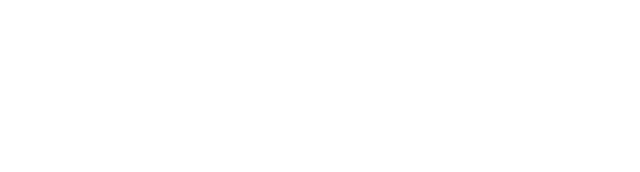
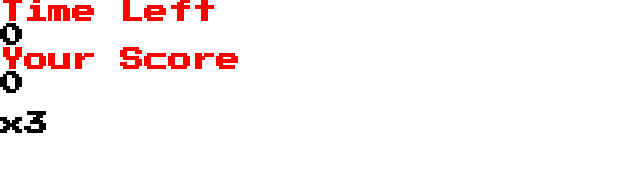
Before and after one commit to LuanyBraga/Game01, a plain HTML site: page Detona Ralph/index.html in a window 1280 px wide. Shown: the whole page, without its empty margins (0-640 px from the left). Drawn offline with Linux system fonts and the light colour scheme.

Commit message:
Update index.html

```diff
--- a/Detona Ralph/index.html
+++ b/Detona Ralph/index.html
@@ -18,6 +18,26 @@
 </head>
 <body>
 
+    <div class="container">
+        <div class="menu">
+            <div class="menu-time">
+             <h2 style="color: red;">Time Left</h2>
+             <h2>0</h2>
+            </div>
+            <div class="menu-score">
+             <h2 style="color: red;">Your Score</h2>
+             <h2>0</h2>
+            </div>
+            <div class="menu-lives">
+             <img src="">
+             <h2>x3</h2>
+            </div>
+        </div>
+        <div class="panel">
+
+        </div>
+    </div>
+
     <script defer src="./src/Scripts/engine.js"></script>
 </body>
 </html>
```
